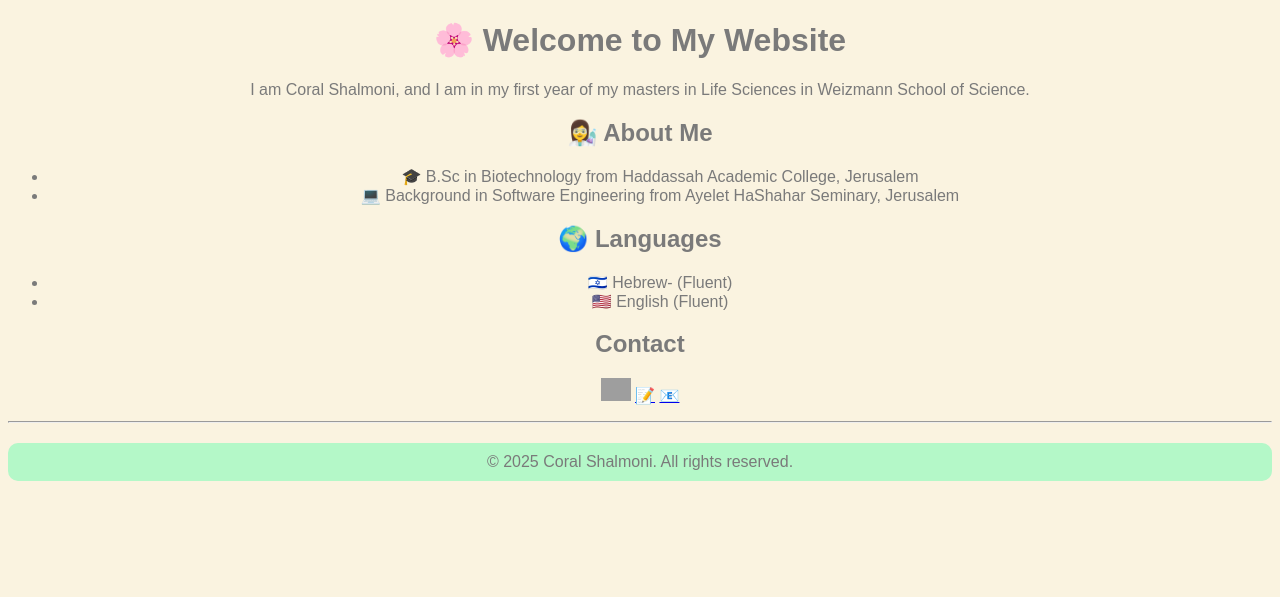
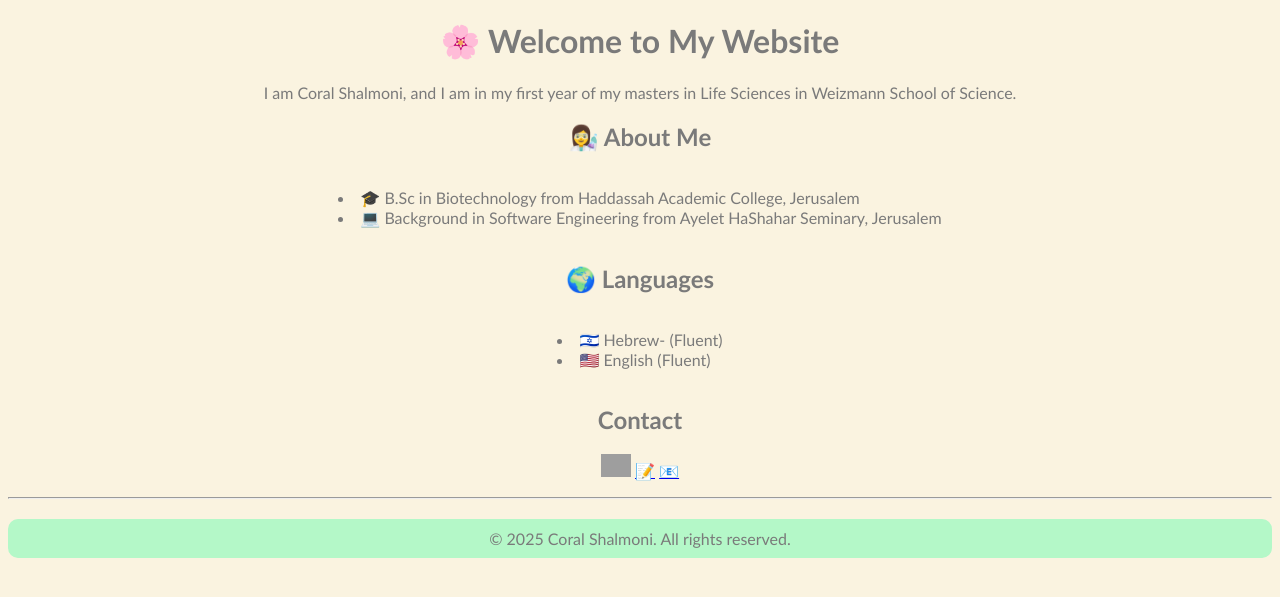
Before and after one commit to CoralShalmoni/CoralShalmoni.github.io, a Jekyll site: the page built from README.md, in a window 1280 px wide. Shown: the top 597 px of the page. Built offline with Jekyll 4.4.1, drawn with Linux system fonts in a browser that asks for light colours; our own code applies the rules of GitHub Pages for plain Markdown files; grey boxes are pictures that could not be loaded.

Commit message:
Update style.css

```diff
--- a/assets/css/style.css
+++ b/assets/css/style.css
@@ -2,8 +2,8 @@
 body {
     background-color: #FAF3E0;  /* Soft beige */
     color: #7A7A7A;  /* Soft gray text */
-    font-family: Arial, sans-serif;
-    text-align: center;
+    font-family: Calibri, sans-serif;  /* Changed to Calibri font */
+    text-align: center;  /* Centers the text */
 }
 
 header {
@@ -29,6 +29,17 @@ section {
     border-radius: 10px;
 }
 
+/* Centering the list items */
+ul {
+    display: inline-block;  /* Ensures the list is treated like a box */
+    text-align: left;       /* Keeps the text left-aligned inside the list */
+    padding-left: 0;        /* Removes extra space from the left */
+}
+
+ul li {
+    list-style-position: inside; /* Keeps the bullet inside the list item */
+}
+
 footer {
     margin-top: 20px;
     padding: 10px;
```
